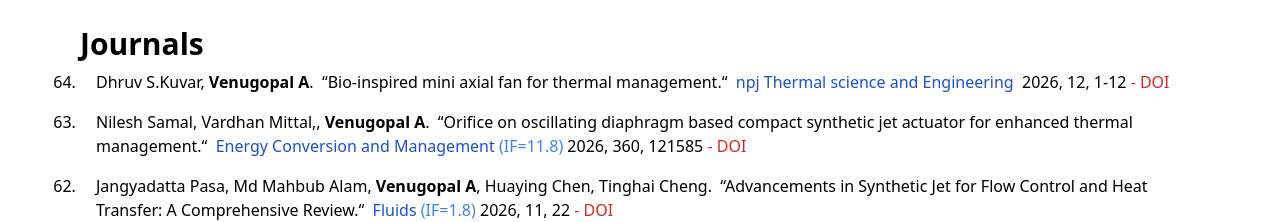
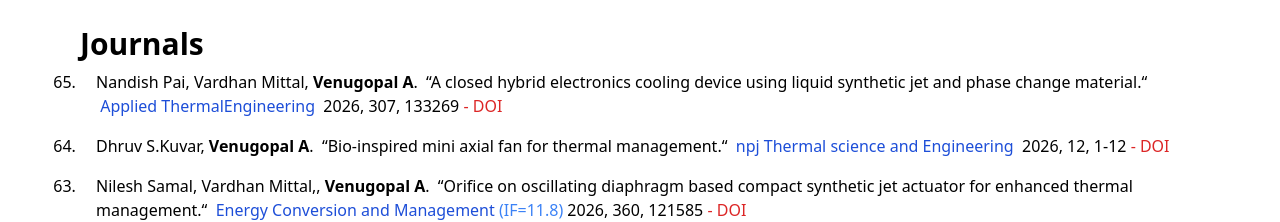
Before and after one commit to fdlabiitbbs/afg-2, a Next.js app: page /journals in a window 1280 px wide. Shown: the part 289-511 px from the top of the page. Built offline with nearby package versions, Linux system fonts and the light colour scheme.

Commit message:
ID65_Journal

```diff
--- a/constants/index.js
+++ b/constants/index.js
@@ -1159,6 +1159,15 @@ export const Journals = [
     Volume_Issue_Year_Pages: ["2026","12","1-12"],
     DOI: "https://doi.org/10.1038/s44435-026-00013-6",
   },
+  {
+    ID: 65,
+    Authors: ["Nandish Pai","Vardhan Mittal", <b>Venugopal A</b>],
+    Title:
+      "A closed hybrid electronics cooling device using liquid synthetic jet and phase change material",
+    Journal: "Applied ThermalEngineering",
+    Volume_Issue_Year_Pages: ["2026","307","133269"],
+    DOI: "10.1016/j.applthermaleng.2026.133269",
+  },
 ];
 
 export const sponsoredProjects = [
```
